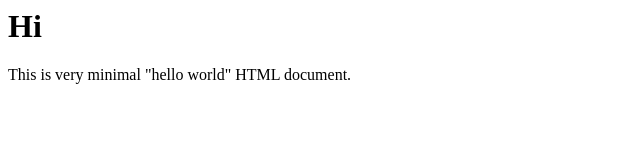
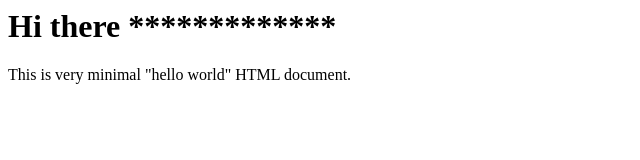
Before and after one commit to stvmoh/coursera-web, a plain HTML site: page site/index.html in a window 1280 px wide. Shown: the whole page, without its empty margins (0-640 px from the left). Drawn offline with Linux system fonts and the light colour scheme.

Commit message:
Second test commit

```diff
--- a/site/index.html
+++ b/site/index.html
@@ -6,7 +6,7 @@
       </TITLE>
    </HEAD>
 <BODY>
-   <H1>Hi</H1>
+   <H1>Hi there *************</H1>
    <P>This is very minimal "hello world" HTML document.</P>
 </BODY>
 </HTML>
```
